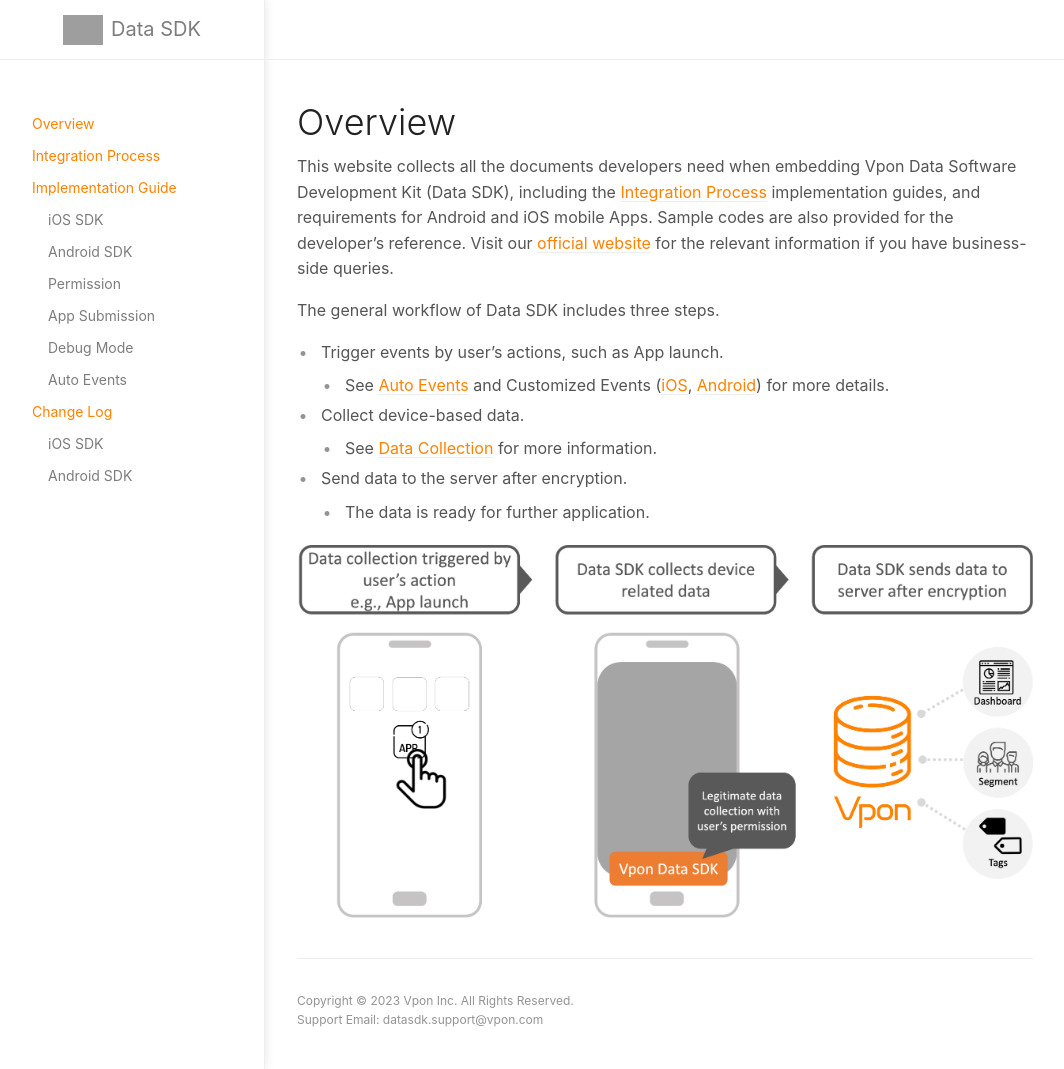
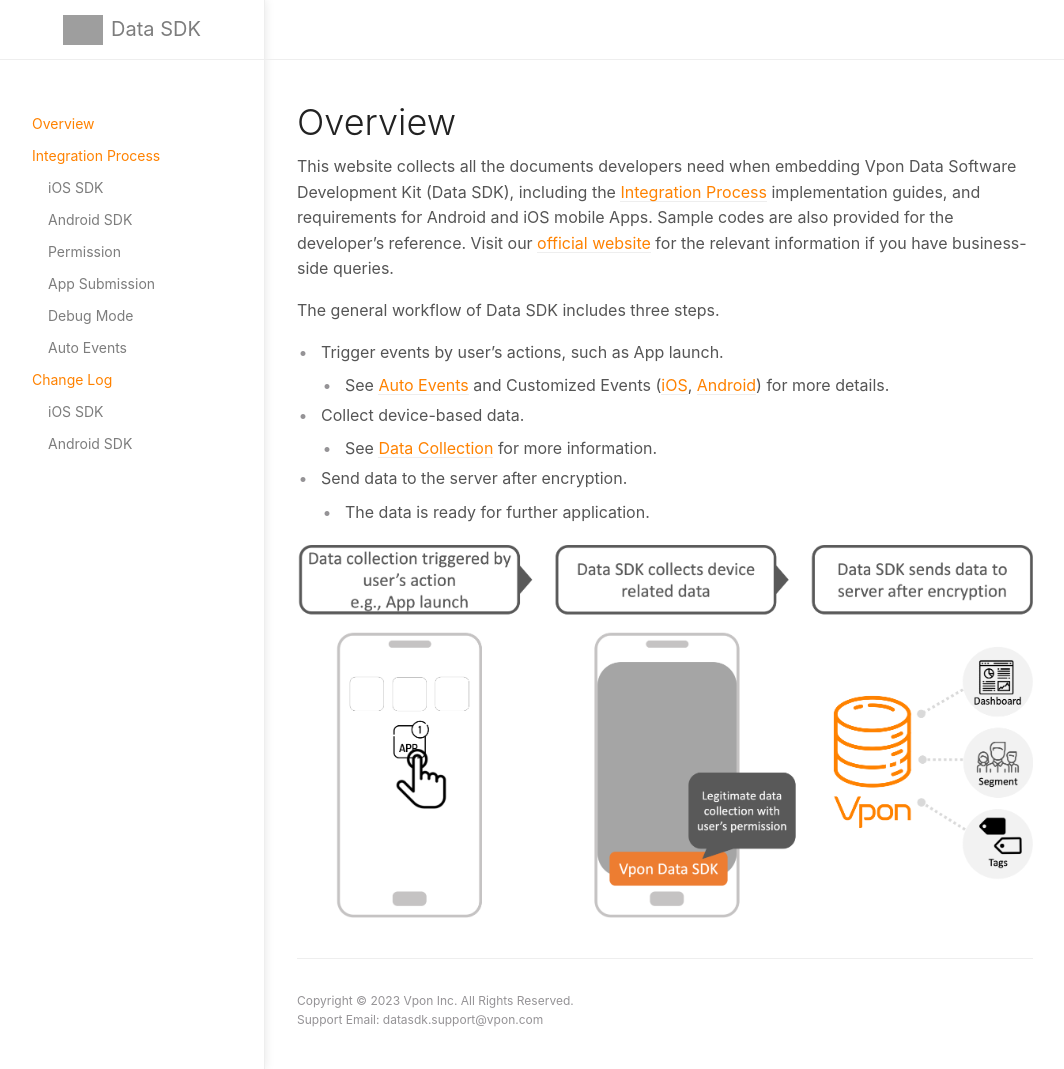
Before and after one commit to vpon-data/data-sdk, a Jekyll site: the page built from index.md, in a window 1280 px wide and 1069 px high. Shown: the whole window, without its empty margins (107-1171 px from the left). Built offline with Jekyll 4.4.1, drawn with Linux system fonts in a browser that asks for light colours; grey boxes are pictures that could not be loaded.

Commit message:
Update mean.yml

```diff
--- a/_data/menu.yml
+++ b/_data/menu.yml
@@ -3,7 +3,6 @@
     url: /
   - page: Integration Process
     url: /integration_process
-  - page: Implementation Guide
     subfolderitems:
       - page: iOS SDK
         url: /ios
```
